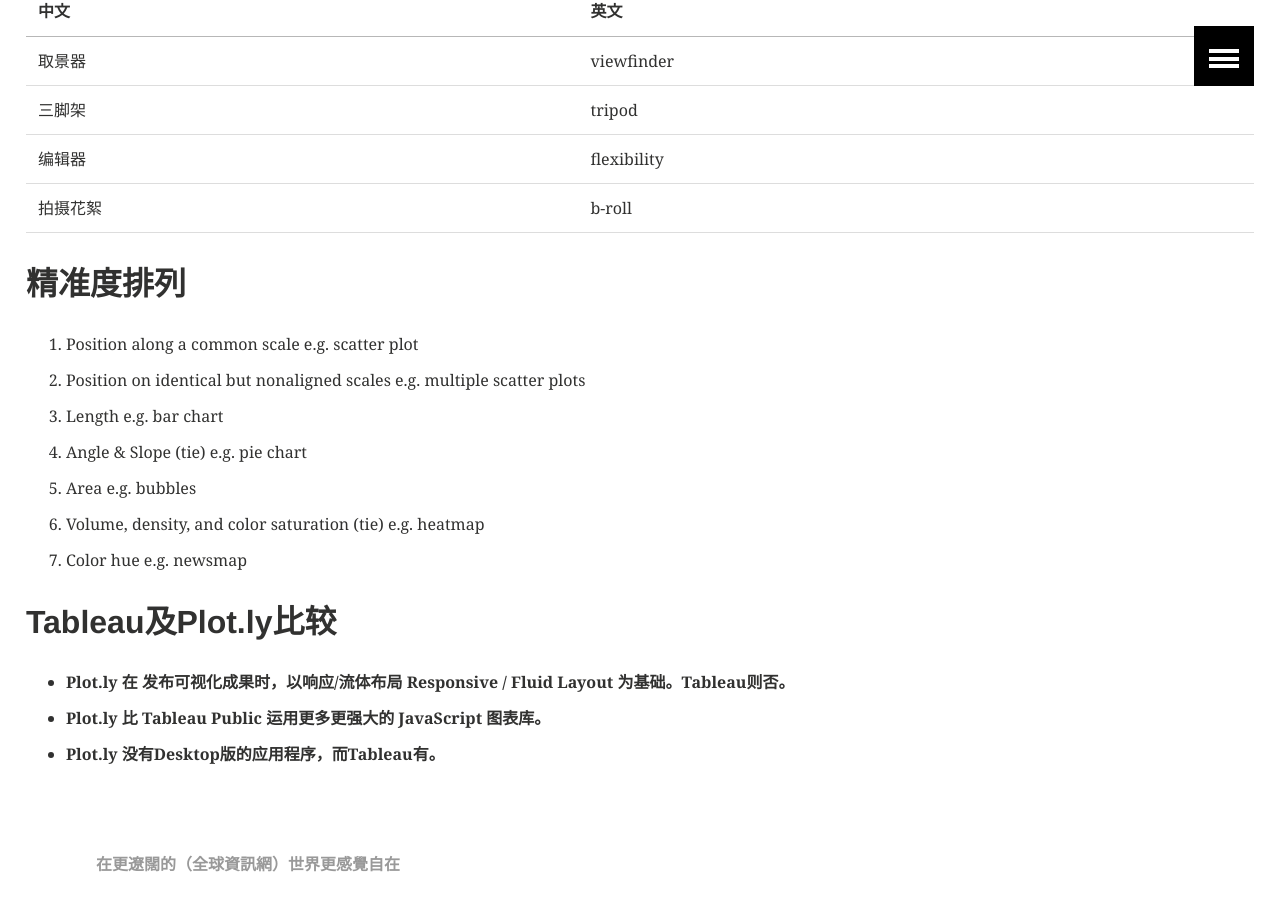
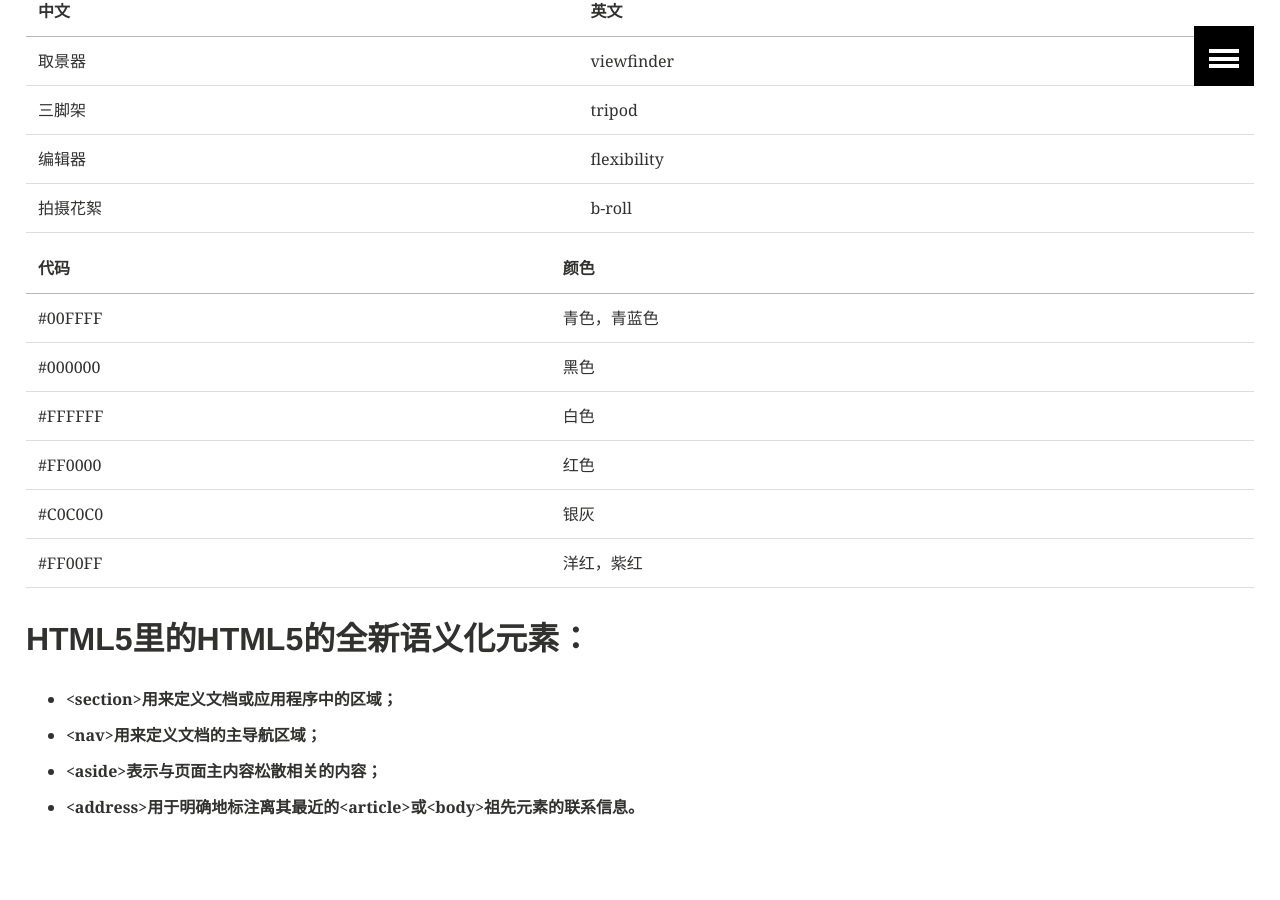
Before and after one commit to Jasonkira/Jasonkira.github.io, a Jekyll site: the page built from _posts/rwd/2017-11-30-我的学习笔记.markdown, in a window 1280 px wide and 900 px high, scrolled down 1363 px. Built offline with Jekyll 4.4.1, drawn with Linux system fonts in a browser that asks for light colours.

Commit message:
跟新格式

```diff
--- a/_posts/2017-11-30-可视化作品one.markdown
+++ b/_posts/2017-11-30-可视化作品one.markdown
@@ -7,4 +7,4 @@ categories: keshihuazuopin
 ## 可视化作品one
 
 
-<iframe src="https://public.tableau.com/views/_16076/1_1?:embed=y&:display_count=yes&publish=yes"></iframe>
+<iframe src="https://public.tableau.com/views/_16076/1_1?:embed=y&:display_count=yes&publish=yes" width="100%"></iframe>
--- a/_posts/rwd/2017-11-30-我的学习笔记.markdown
+++ b/_posts/rwd/2017-11-30-我的学习笔记.markdown
@@ -46,16 +46,18 @@ CSS滤镜|filter
 编辑器|flexibility
 拍摄花絮|b-roll
 
-## 精准度排列
-1. Position along a common scale e.g. scatter plot
-2. Position on identical but nonaligned scales e.g. multiple scatter plots
-3. Length e.g. bar chart
-4. Angle & Slope (tie) e.g. pie chart
-5. Area e.g. bubbles
-6. Volume, density, and color saturation (tie) e.g. heatmap
-7. Color hue e.g. newsmap
+代码|颜色
+-|-
+#00FFFF|青色，青蓝色
+#000000|黑色
+#FFFFFF|白色
+#FF0000|红色
+#C0C0C0|银灰
+#FF00FF|洋红，紫红
 
-## Tableau及Plot.ly比较
-+ **Plot.ly 在 发布可视化成果时，以响应/流体布局 Responsive / Fluid Layout 为基础。Tableau则否。**
-+ **Plot.ly 比  Tableau Public 运用更多更强大的 JavaScript 图表库。**
-+ **Plot.ly 没有Desktop版的应用程序，而Tableau有。**
+
+## HTML5里的HTML5的全新语义化元素：
++ **<section>用来定义文档或应用程序中的区域；**
++ **<nav>用来定义文档的主导航区域；**
++ **<aside>表示与页面主内容松散相关的内容；**
++ **<address>用于明确地标注离其最近的<article>或<body>祖先元素的联系信息。**
```
Also changed, not shown: _posts/infovis/2017-11-30-我的可视化笔记.markdown (+14 -0 lines).
